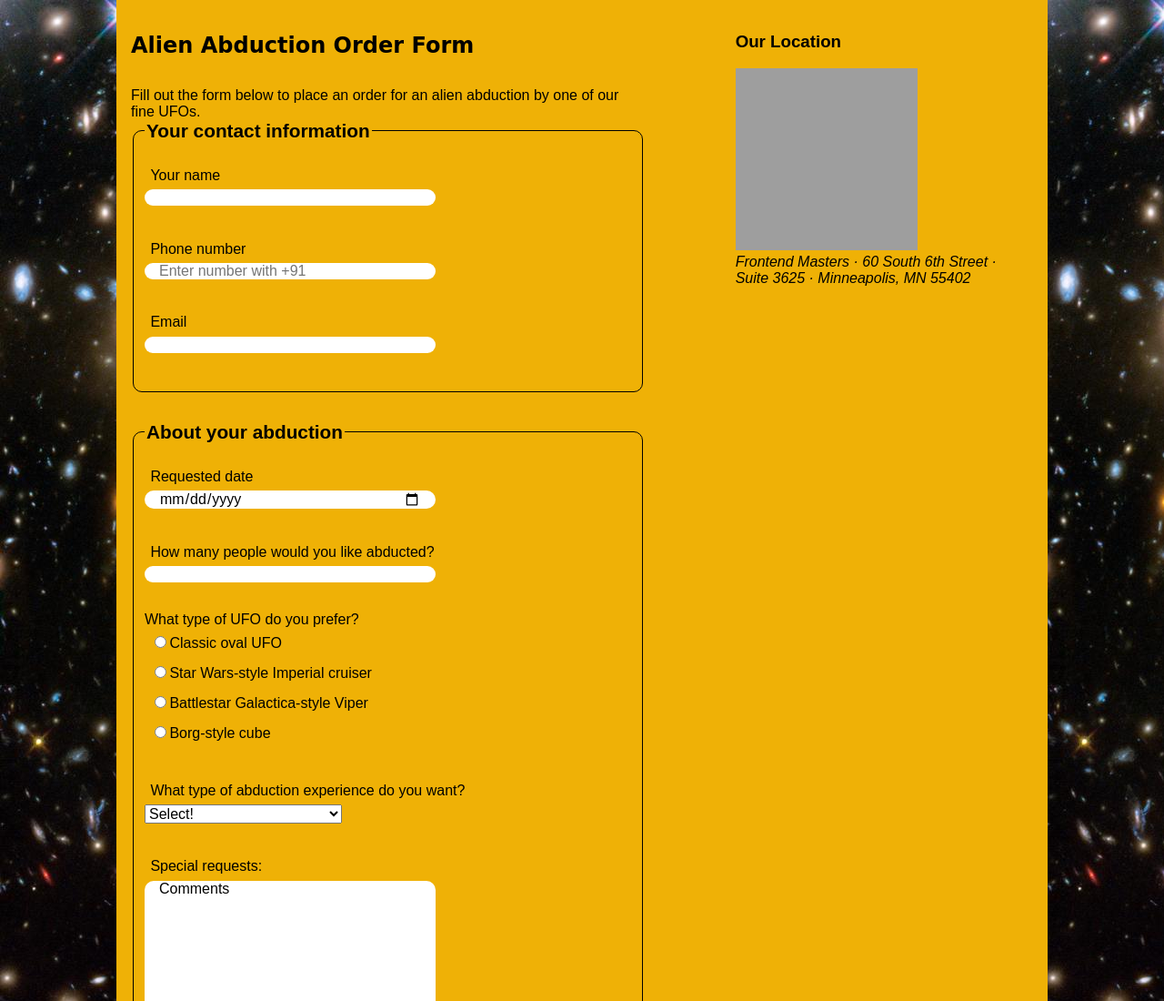
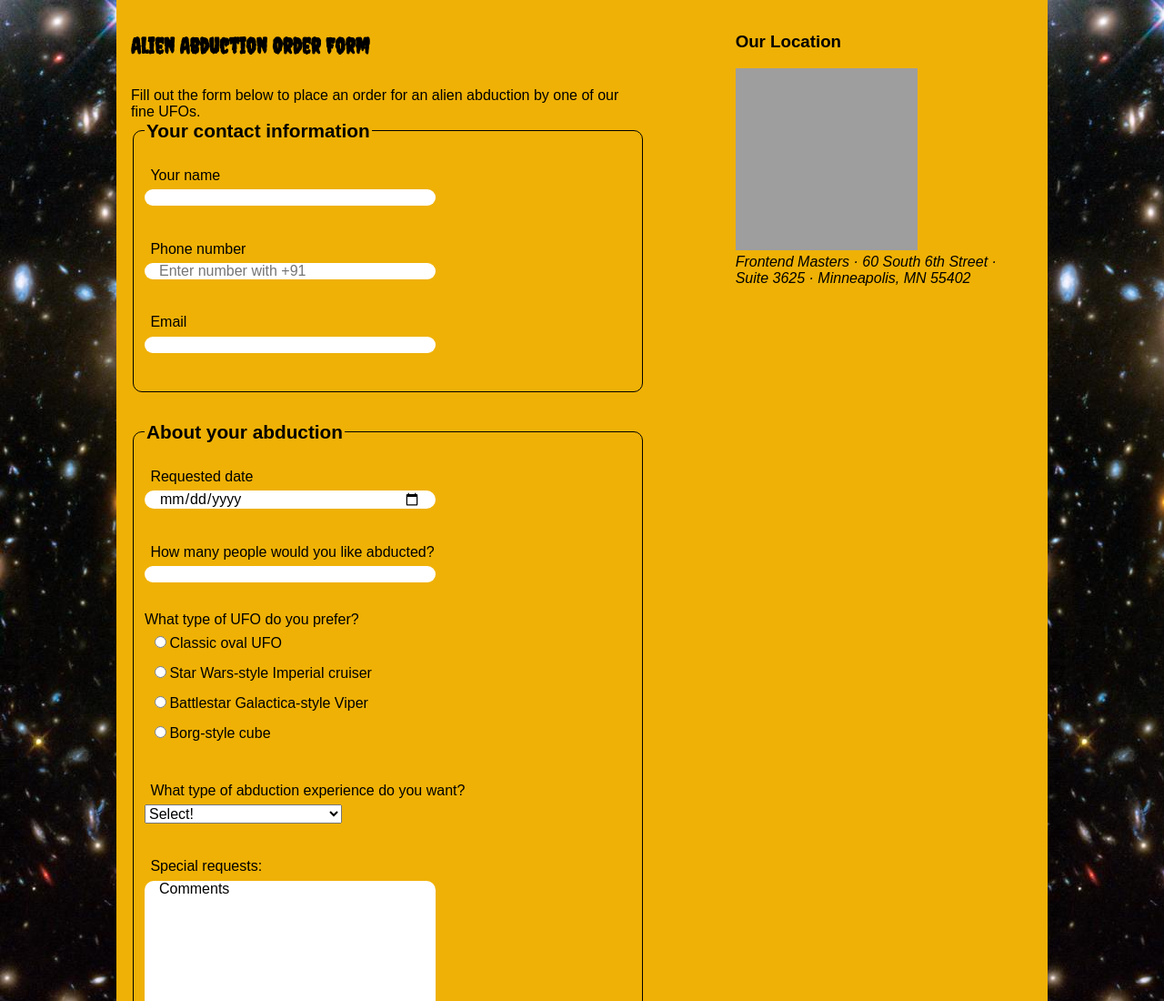
Before and after one commit to nsmenon95/nsmenon95.github.io, a plain HTML site: page index.html in a window 1280 px wide. Shown: the top 1100 px of the page at 91% size. Drawn offline with Linux system fonts and the light colour scheme; grey boxes are pictures that could not be loaded.

Commit message:
Update forms.css

```diff
--- a/css/forms.css
+++ b/css/forms.css
@@ -84,5 +84,5 @@ input:not([type="radio"]):not([type="checkbox"]),textarea
 	border: none;
 }
 h1{
-	font-family: 'Fuzzy Bubbles', cursive;
+	font-family: 'Creepster', cursive;
 }
```
